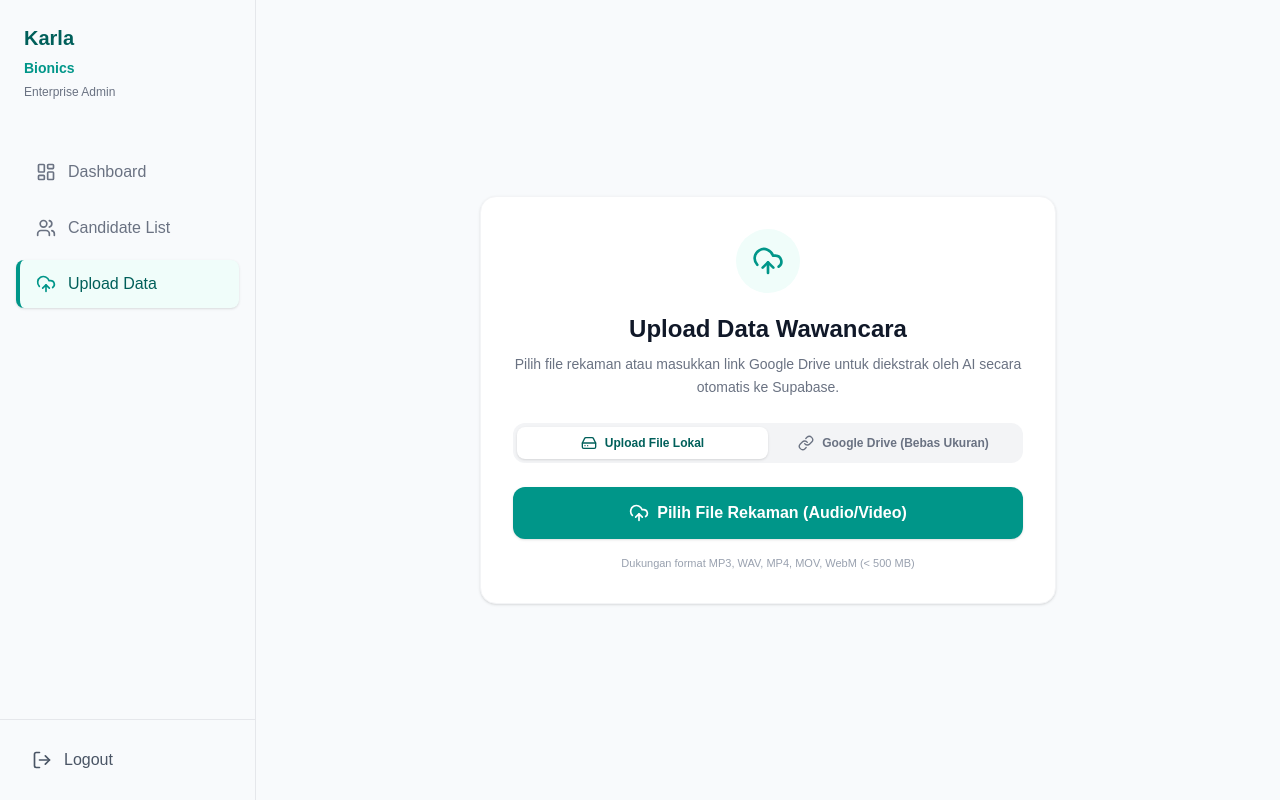
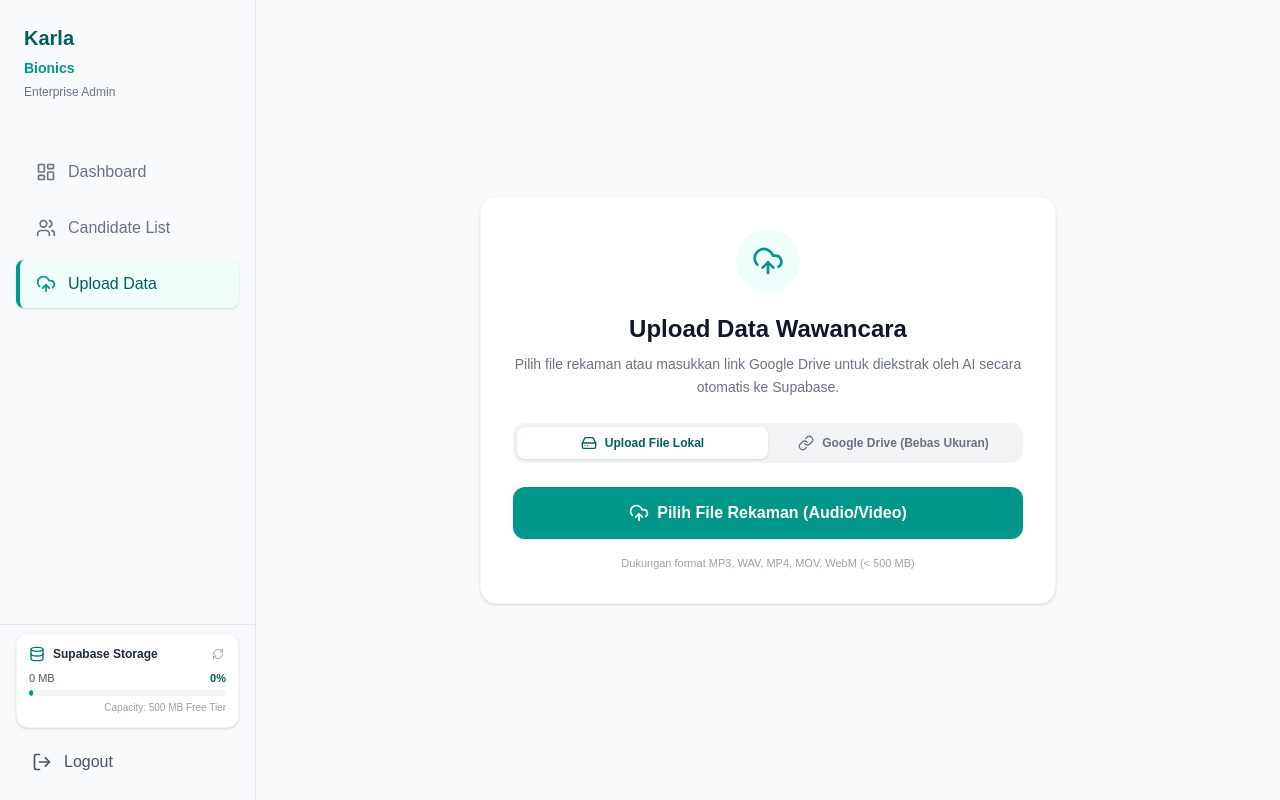
Before and after one commit to MarioSitepu/Automated-Candidate-Extraction-Data, a Next.js app: page /dashboard/upload in a window 1280 px wide. Built offline with nearby package versions, Linux system fonts and the light colour scheme; no server answers; the database is empty.

Commit message:
feat: Implement Database Storage Monitoring Widget at the bottom of sidebar

```diff
--- a/app/actions/candidate.ts
+++ b/app/actions/candidate.ts
@@ -216,3 +216,55 @@ export async function deleteCandidate(id: string) {
     return { success: false, message: error.message || "Gagal menghapus kandidat" };
   }
 }
+
+export async function getDatabaseStorageStats() {
+  try {
+    const candidateCount = await prisma.candidate.count();
+    const userCount = await prisma.user.count();
+
+    let dbSizeBytes = 0;
+    try {
+      const result: any = await prisma.$queryRaw`SELECT pg_database_size(current_database()) as size;`;
+      if (result && result[0] && result[0].size) {
+        dbSizeBytes = Number(result[0].size);
+      }
+    } catch (e) {
+      // Fallback estimate if pg_database_size query is constrained
+      dbSizeBytes = (candidateCount * 150 + userCount * 10 + 500) * 1024;
+    }
+
+    const dbSizeMb = Number((dbSizeBytes / (1024 * 1024)).toFixed(2));
+    const maxCapacityMb = 500; // Supabase Free Tier Cap
+    const percentUsed = Number(((dbSizeMb / maxCapacityMb) * 100).toFixed(1));
+
+    let formattedSize = `${dbSizeMb} MB`;
+    if (dbSizeMb >= 1024) {
+      formattedSize = `${(dbSizeMb / 1024).toFixed(2)} GB`;
+    }
+
+    return {
+      success: true,
+      stats: {
+        dbSizeBytes,
+        dbSizeMb,
+        formattedSize,
+        percentUsed,
+        maxCapacityMb,
+        candidateCount,
+      },
+    };
+  } catch (error: any) {
+    console.error("Error fetching database storage stats:", error);
+    return {
+      success: false,
+      stats: {
+        dbSizeBytes: 0,
+        dbSizeMb: 0,
+        formattedSize: "0 MB",
+        percentUsed: 0,
+        maxCapacityMb: 500,
+        candidateCount: 0,
+      },
+    };
+  }
+}
--- a/app/dashboard/layout.tsx
+++ b/app/dashboard/layout.tsx
@@ -1,10 +1,74 @@
 "use client";
 
 import Link from "next/link";
-import { LayoutDashboard, Users, LogOut, UploadCloud } from "lucide-react";
+import { LayoutDashboard, Users, LogOut, UploadCloud, HardDrive, Database, RefreshCw } from "lucide-react";
 import { logoutUser } from "../actions/auth";
+import { getDatabaseStorageStats } from "../actions/candidate";
 import { usePathname, useRouter } from "next/navigation";
 import { UploadProvider } from "../context/UploadContext";
+import { useEffect, useState } from "react";
+
+function SidebarStorageWidget() {
+  const [storage, setStorage] = useState<any>(null);
+  const [loading, setLoading] = useState(true);
+
+  const loadStorage = async () => {
+    setLoading(true);
+    const res = await getDatabaseStorageStats();
+    if (res.success && res.stats) {
+      setStorage(res.stats);
+    }
+    setLoading(false);
+  };
+
+  useEffect(() => {
+    loadStorage();
+  }, []);
+
+  const percent = storage?.percentUsed || 0;
+  const statusColor =
+    percent > 90 ? "bg-red-500 text-red-700 border-red-200" :
+    percent > 80 ? "bg-amber-500 text-amber-700 border-amber-200" : "bg-teal-600 text-teal-700 border-teal-200";
+
+  return (
+    <div className="mx-4 mb-3 p-3 bg-white rounded-xl border border-gray-100 shadow-sm space-y-2">
+      <div className="flex items-center justify-between">
+        <div className="flex items-center space-x-2">
+          <Database className="w-4 h-4 text-teal-700" />
+          <span className="text-xs font-bold text-gray-800">Supabase Storage</span>
+        </div>
+        <button
+          onClick={loadStorage}
+          title="Refresh Storage Status"
+          className="text-gray-400 hover:text-teal-700 transition-colors p-0.5"
+        >
+          <RefreshCw className={`w-3 h-3 ${loading ? "animate-spin text-teal-600" : ""}`} />
+        </button>
+      </div>
+
+      <div className="space-y-1">
+        <div className="flex justify-between items-center text-[11px] font-medium text-gray-600">
+          <span>{storage ? storage.formattedSize : "0 MB"}</span>
+          <span className="font-bold text-teal-800">{percent}%</span>
+        </div>
+
+        {/* Progress Bar */}
+        <div className="w-full bg-gray-100 rounded-full h-1.5 overflow-hidden">
+          <div
+            className={`h-1.5 rounded-full transition-all duration-500 ${
+              percent > 90 ? "bg-red-500" : percent > 80 ? "bg-amber-500" : "bg-teal-600"
+            }`}
+            style={{ width: `${Math.max(percent, 2)}%` }}
+          ></div>
+        </div>
+
+        <p className="text-[10px] text-gray-400 text-right">
+          Capacity: 500 MB Free Tier
+        </p>
+      </div>
+    </div>
+  );
+}
 
 export default function DashboardLayout({
   children,
@@ -74,17 +138,20 @@ export default function DashboardLayout({
             </nav>
           </div>
 
-          {/* Bottom Section */}
-          <div className="p-4 border-t border-gray-200">
+          {/* Bottom Section with Storage Widget */}
+          <div className="pt-2 border-t border-gray-200">
+            <SidebarStorageWidget />
+            <div className="px-4 pb-4">
               <form onSubmit={handleLogout}>
                 <button
                   type="submit"
-                className="flex items-center space-x-3 text-gray-600 hover:text-red-600 px-4 py-3 w-full text-left font-medium transition-colors cursor-pointer"
+                  className="flex items-center space-x-3 text-gray-600 hover:text-red-600 px-4 py-2.5 w-full text-left font-medium transition-colors cursor-pointer"
                 >
                   <LogOut className="w-5 h-5" />
                   <span>Logout</span>
                 </button>
               </form>
+            </div>
           </div>
         </aside>
 
```
Also changed, not shown: 1 other file (tests, documents, lock files or other folders). Lines whose indentation alone changed are shown as unchanged.
